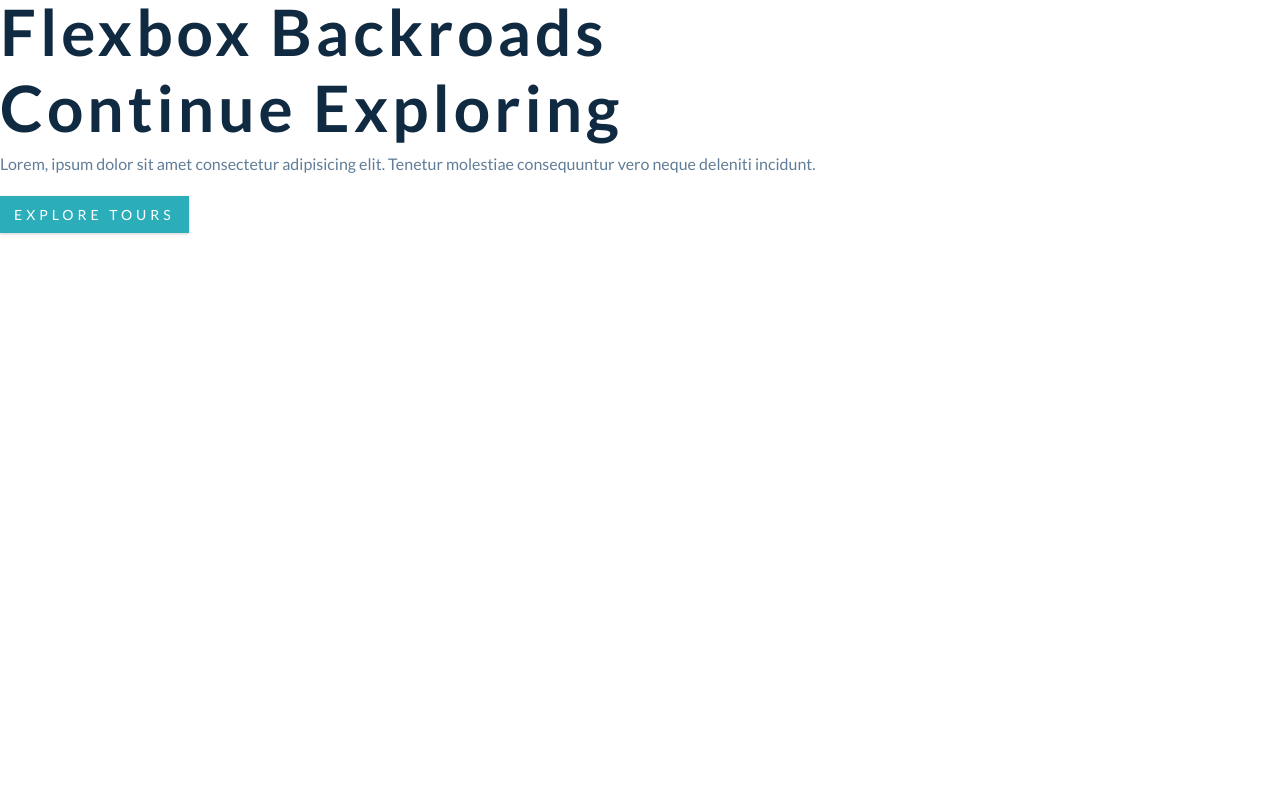
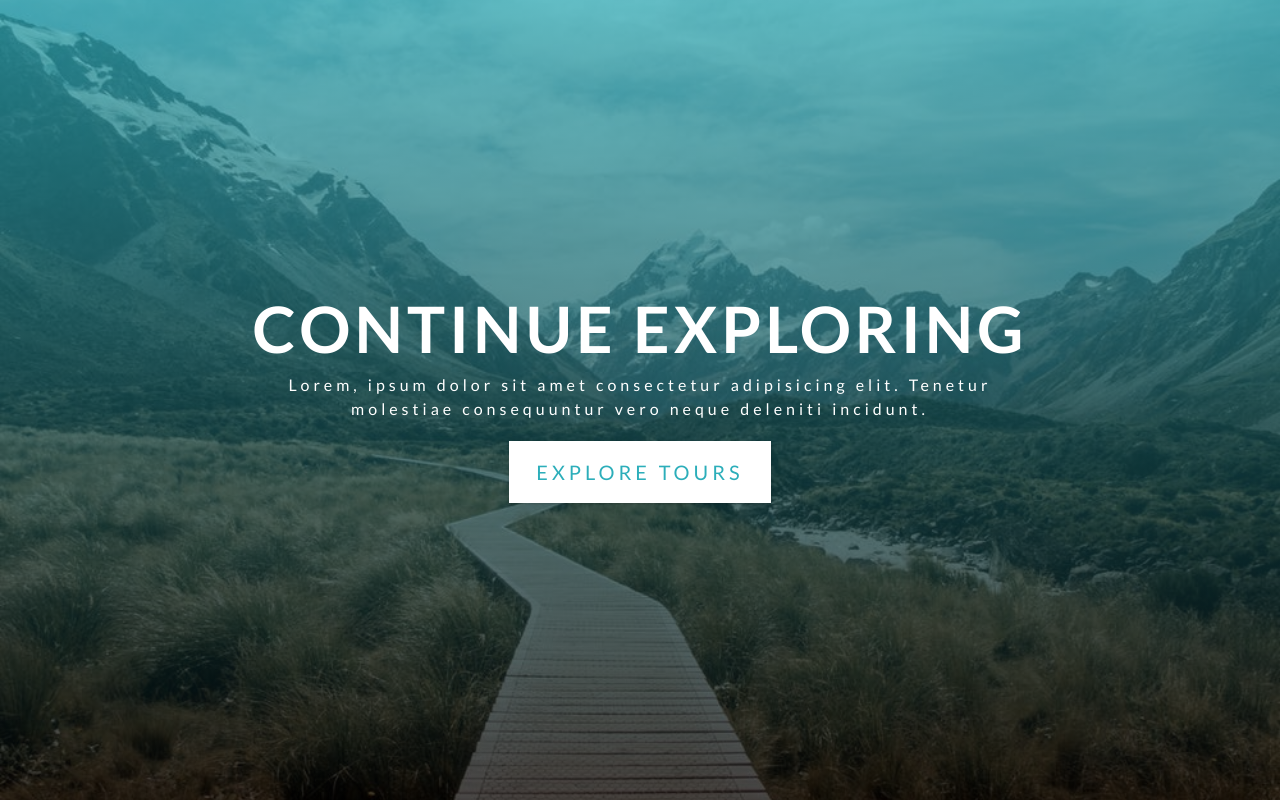
Before and after one commit to seunowa/backroads, a plain HTML site: page index.html in a window 1280 px wide. Drawn offline with Linux system fonts and the light colour scheme.

Commit message:
Adds hero css

```diff
--- a/css/styles.css
+++ b/css/styles.css
@@ -157,6 +157,59 @@ Navbar
 Hero
 ===============
 */
+.hero {
+  min-height: 100vh;
+  background: var(--clr-primary-5);
+  display: flex;
+  justify-content: center;
+  align-items: center;
+}
+
+.hero-banner {
+  text-align: center;
+  color: var(--clr-white);
+  padding: 0 3rem;
+}
+
+.hero-banner h1 {
+  text-transform: uppercase;
+}
+
+.hero-banner p {
+  max-width: 35rem;
+  margin-left: auto;
+  margin-right: auto;
+  color: var(--clr-white);
+  letter-spacing: var(--spacing);
+}
+
+.hero-btn {
+  padding: 0.9rem 1.6rem;
+  font-size: 1.25rem;
+  background: var(--clr-white);
+  color: var(--clr-primary-5);
+}
+
+.hero-btn:hover {
+  background: transparent;
+  color: var(--clr-white);
+  border-color: var(--clr-white);
+}
+
+@media screen and (min-width: 768px) {
+  .hero {
+    background: linear-gradient(rgba(44, 174, 186, 0.7), rgba(0, 0, 0, 0.7)),
+      url("../images/main.jpeg") center/cover no-repeat;
+  }
+
+  .hero-banner {
+    padding: 0;
+  }
+
+  .hero-banner p {
+    max-width: 45rem;
+  }
+}
 /*
 ===============
 About
--- a/index.html
+++ b/index.html
@@ -16,7 +16,6 @@
     <link rel="stylesheet" href="./css/styles.css" />
   </head>
   <body>
-    <h1>flexbox backroads</h1>
     <!-- header  -->
     <header id="home">
       <!-- nav bar -->
```
